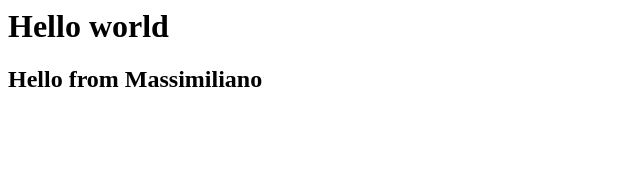
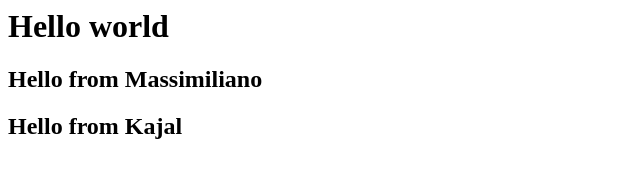
Before and after one commit to ChristinThoma/Christin-Thoma-project, a plain HTML site: page index.html in a window 1280 px wide. Shown: the whole page, without its empty margins (0-640 px from the left). Drawn offline with Linux system fonts and the light colour scheme.

Commit message:
Updated html text

```diff
--- a/index.html
+++ b/index.html
@@ -1,2 +1,3 @@
 <h1>Hello world</h1>
 <h2>Hello from Massimiliano</h2>
+<h2>Hello from Kajal</h2>
```
